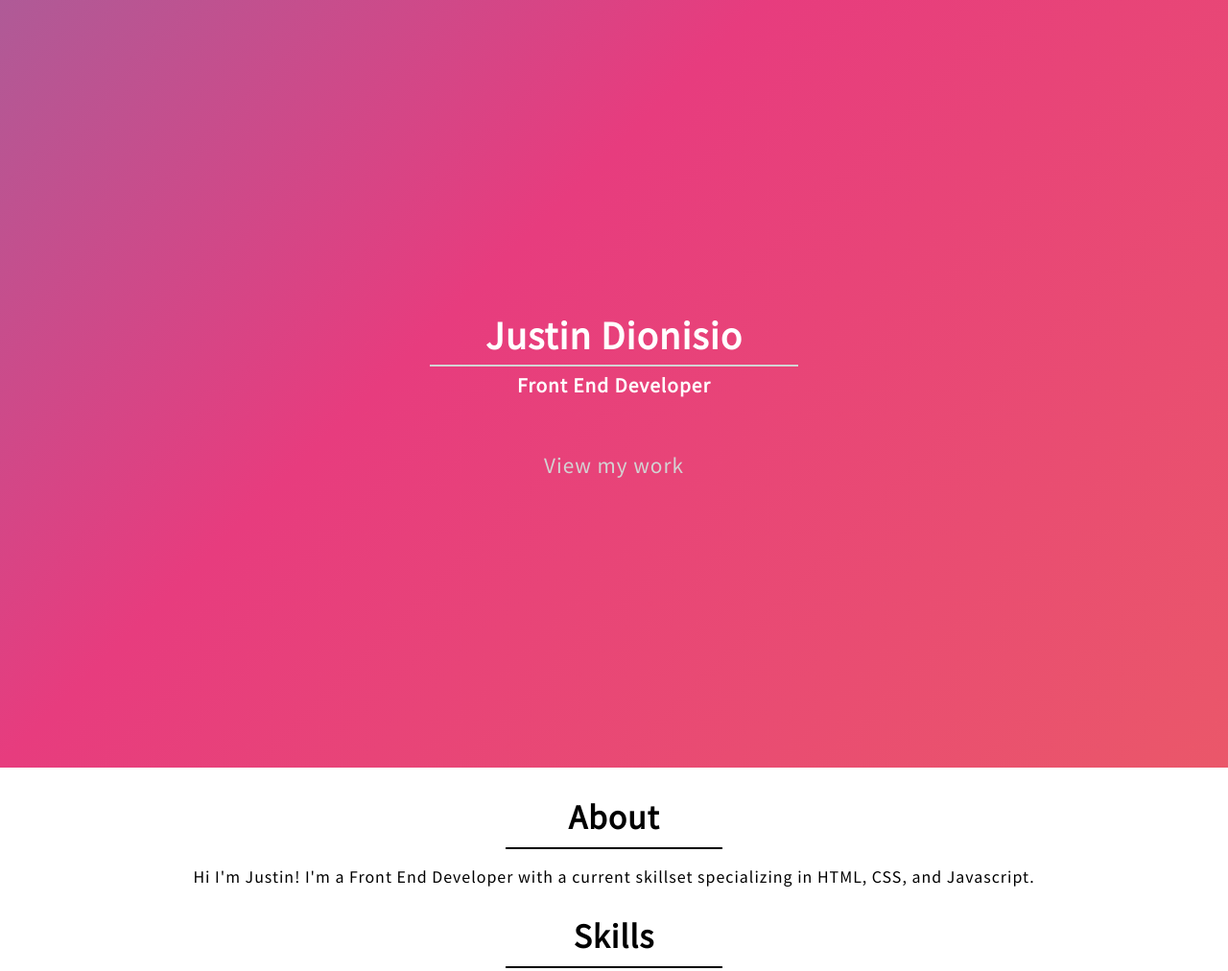
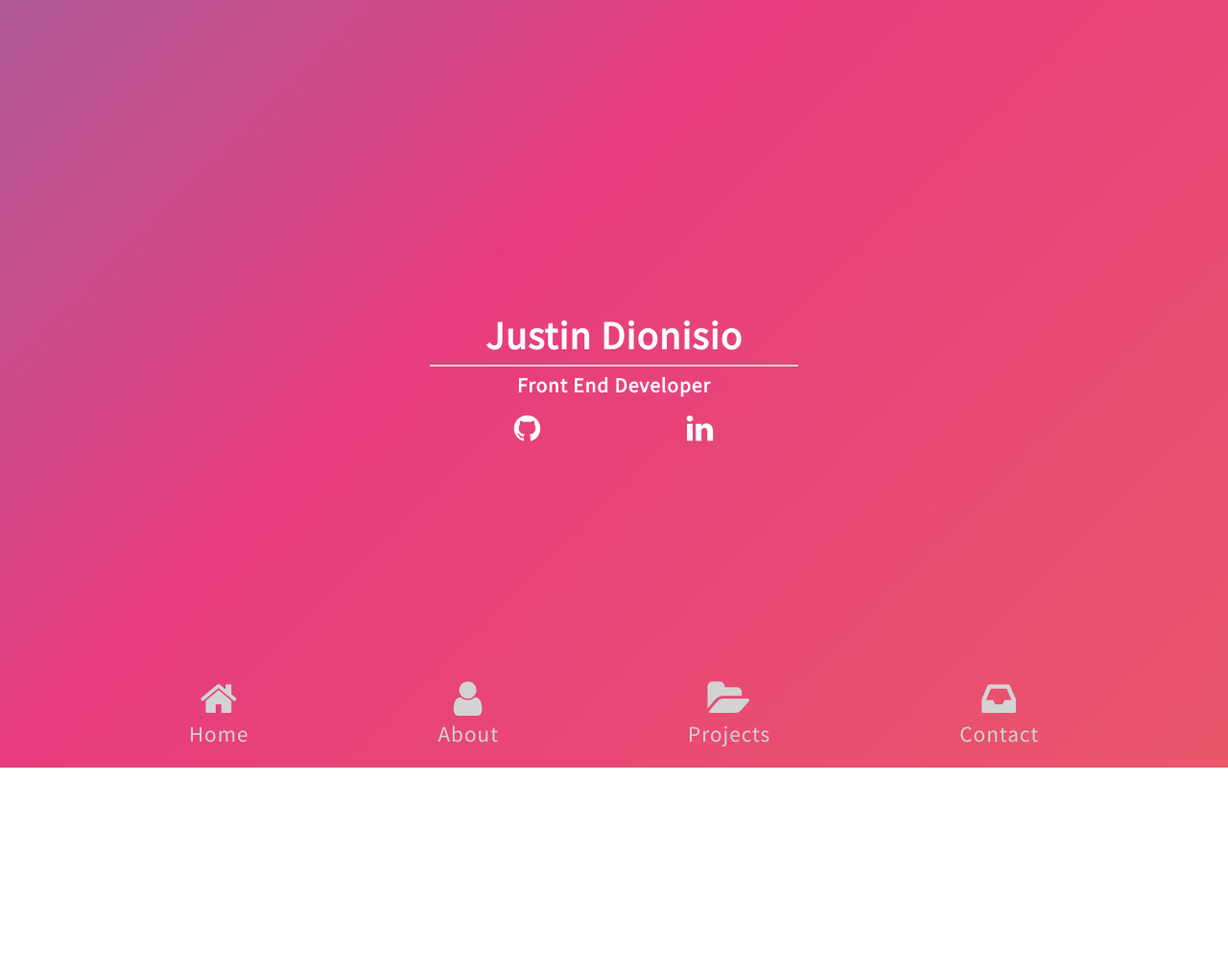
Before and after one commit to jdionisio2113/porfolio, a React app: page / in a window 1280 px wide. Shown: the top 1012 px of the page at 96% size. After the commit the page ends 800 px from the top, so only its background shows below. Built offline with nearby package versions, Linux system fonts and the light colour scheme.

Commit message:
Modify landing page, install react router, add a nav bar, add styles

```diff
--- a/app/components/About.js
+++ b/app/components/About.js
@@ -4,11 +4,13 @@ import react from "../img/react-logo.png";
 import redux from "../img/redux.png";
 import css from "../img/css.svg";
 import webpack from "../img/webpack.png";
+import Nav from './Nav'
 
 class About extends React.Component {
   render() {
     return (
       <div className="about_section">
+        <Nav />
         <h2>About</h2>
         <div className="about-line" />
         <p>
--- a/app/components/App.js
+++ b/app/components/App.js
@@ -3,13 +3,22 @@ import Home from "./Home";
 import About from "./About";
 import Projects from "./Projects";
 
+var ReactRouter = require("react-router-dom");
+var Router = ReactRouter.BrowserRouter;
+var Route = ReactRouter.Route;
+var Switch = ReactRouter.Switch;
+
 class App extends React.Component {
   render() {
     return (
       <div>
-        <Home />
-        <About />
-        <Projects />
+        <Router>
+          <Switch>
+            <Route exact path="/" component={Home} />
+            <Route exact path="/about" component={About} />
+            <Route exact path="/projects" component={Projects} />
+          </Switch>
+        </Router>
       </div>
     );
   }
--- a/app/components/Home.js
+++ b/app/components/Home.js
@@ -1,5 +1,6 @@
 import React from "react";
 import App from "./App";
+import Nav from './Nav'
 // import { Link } from "react-router-dom";
 
 class Home extends React.Component {
@@ -10,12 +11,12 @@ class Home extends React.Component {
           <h1 className="intro-line">Justin Dionisio</h1>
           <div className="line" />
           <h2 className="front-end">Front End Developer</h2>
+          <div className="reference">
+            <i className="fa fa-github fa-2x"></i>
+            <i className="fa fa-linkedin fa-2x"></i>
+          </div>
+          <Nav />
         </div>
-        {/* <Link className="work" to="./projects"> */}
-        <div className="work">
-          <p>View my work</p>
-        </div>
-        {/* </Link> */}
       </div>
     );
   }
--- /dev/null
+++ b/app/components/Nav.js
@@ -0,0 +1,36 @@
+import React from 'react';
+import { Link } from "react-router-dom";
+
+function Nav() {
+    return (
+        <ul className="nav-list">
+            <li>
+                <Link to="/">
+                    <i className="fa fa-home fa-2x"></i>
+                    <p className="home-link">Home</p>
+                </Link>
+            </li>
+            <li>
+                <Link to="/about">
+                    <i className="fa fa-user fa-2x"></i>
+                    <p className="about-link">About</p>
+                </Link>
+            </li>
+            <li>
+                <Link className="work" to="/projects">
+                    <i className="fa fa-folder-open fa-2x"></i>
+                    <p className="work-link">Projects</p>
+                </Link>
+            </li>
+            <li>
+                <Link className="contact" to="/projects">
+                    <i className="fa fa-inbox fa-2x"></i>
+                    <p className="contact-link">Contact</p>
+                </Link>
+            </li>
+        </ul>
+
+    )
+}
+
+export default Nav
--- a/app/components/Projects.js
+++ b/app/components/Projects.js
@@ -1,8 +1,11 @@
 import React from "react";
+import Nav from './Nav'
 
 class Projects extends React.Component {
   render() {
     return (
+      <>
+        <Nav />
         <div className="project-section">
           <h2 className="projects-title">Projects</h2>
           <div className="about-line" />
@@ -18,6 +21,7 @@ class Projects extends React.Component {
             />
           </div>
         </div>
+      </>
     );
   }
 }
--- a/app/index.css
+++ b/app/index.css
@@ -51,6 +51,11 @@ ul {
   padding: 0;
 }
 
+a {
+  text-decoration: none;
+  color: lightgrey
+}
+
 /* =======HOME====== */
 
 .home-content {
@@ -95,14 +100,36 @@ ul {
   margin: 0 auto;
 }
 
-.work {
-  position: absolute;
-  top: 56%;
+.nav-list {
+  /* position: absolute;
+  top: 56%; */
   text-align: center;
-  left: 0;
-  right: 0;
+  /* left: 0;
+  right: 0; */
+  margin: 0 0 1em 0;
   font-size: 1.3em;
   color: lightgrey;
+  display: flex;
+  justify-content:space-evenly;
+  flex-wrap: wrap;
+  /* border: 2px solid black; */
+  position: fixed;
+  bottom: 0;
+  width: 100%;
+}
+
+.reference {
+  display: flex;
+  justify-content: space-evenly;
+  width: 40%;
+  margin: 0 auto
+}
+/* .nav-list li {
+  border-right: 2px solid black;
+} */
+
+.home-link, .work-link, .about-link, .contact-link {
+  margin: 0
 }
 
 /* .work:hover {
@@ -147,7 +174,7 @@ ul {
   color: #000;
   text-align: center;
   padding: 0 10px;
-  background: #fffafa;
+  /* background: #fffafa; */
 }
 
 .projects-title {
--- a/package.json
+++ b/package.json
@@ -26,6 +26,7 @@
     "html-webpack-plugin": "^3.2.0",
     "react": "^16.8.6",
     "react-dom": "^16.8.6",
+    "react-router": "^5.0.1",
     "react-router-dom": "^5.0.1",
     "url-loader": "^1.1.2"
   }
```
Lines whose indentation alone changed are shown as unchanged.
